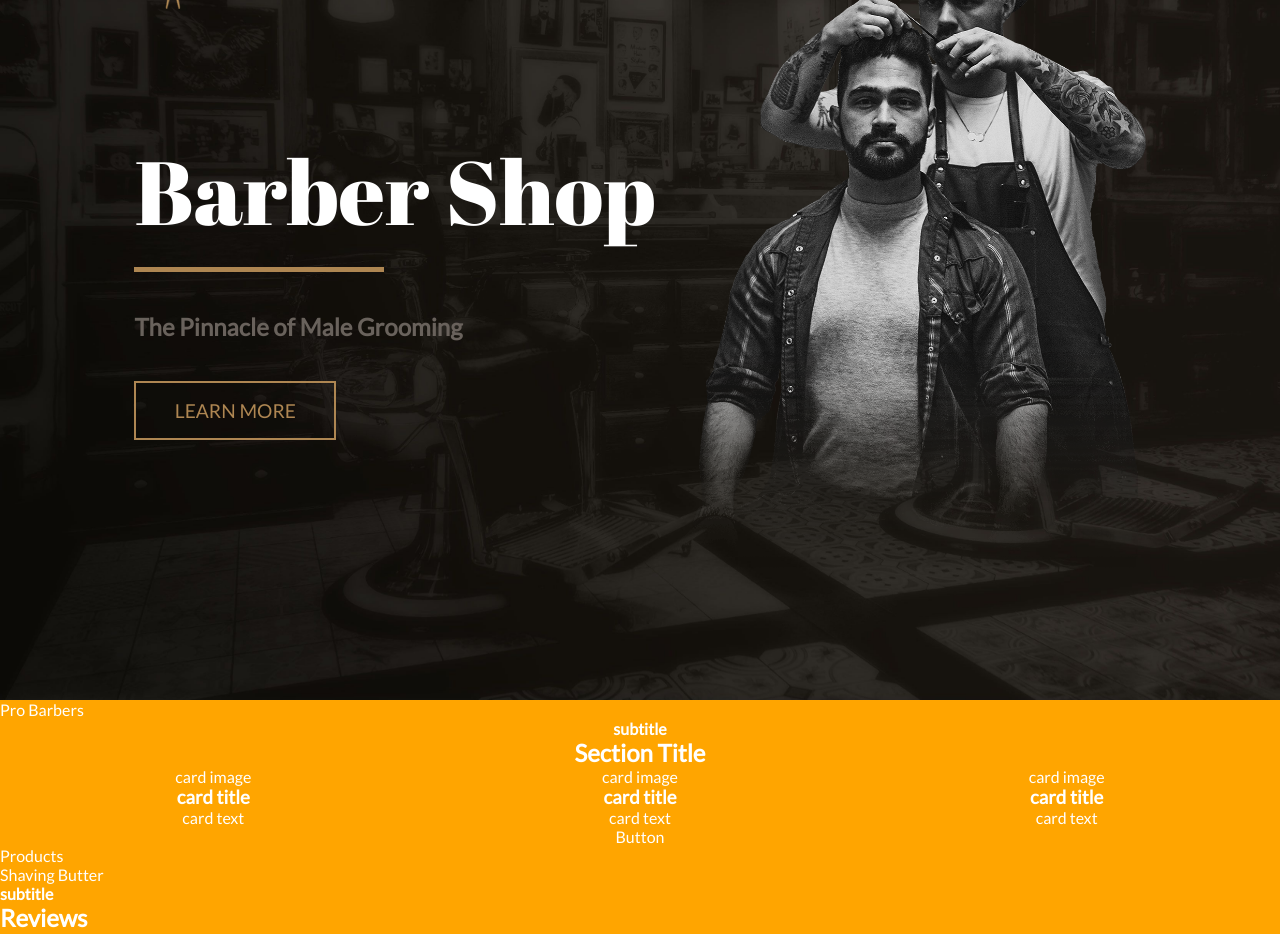
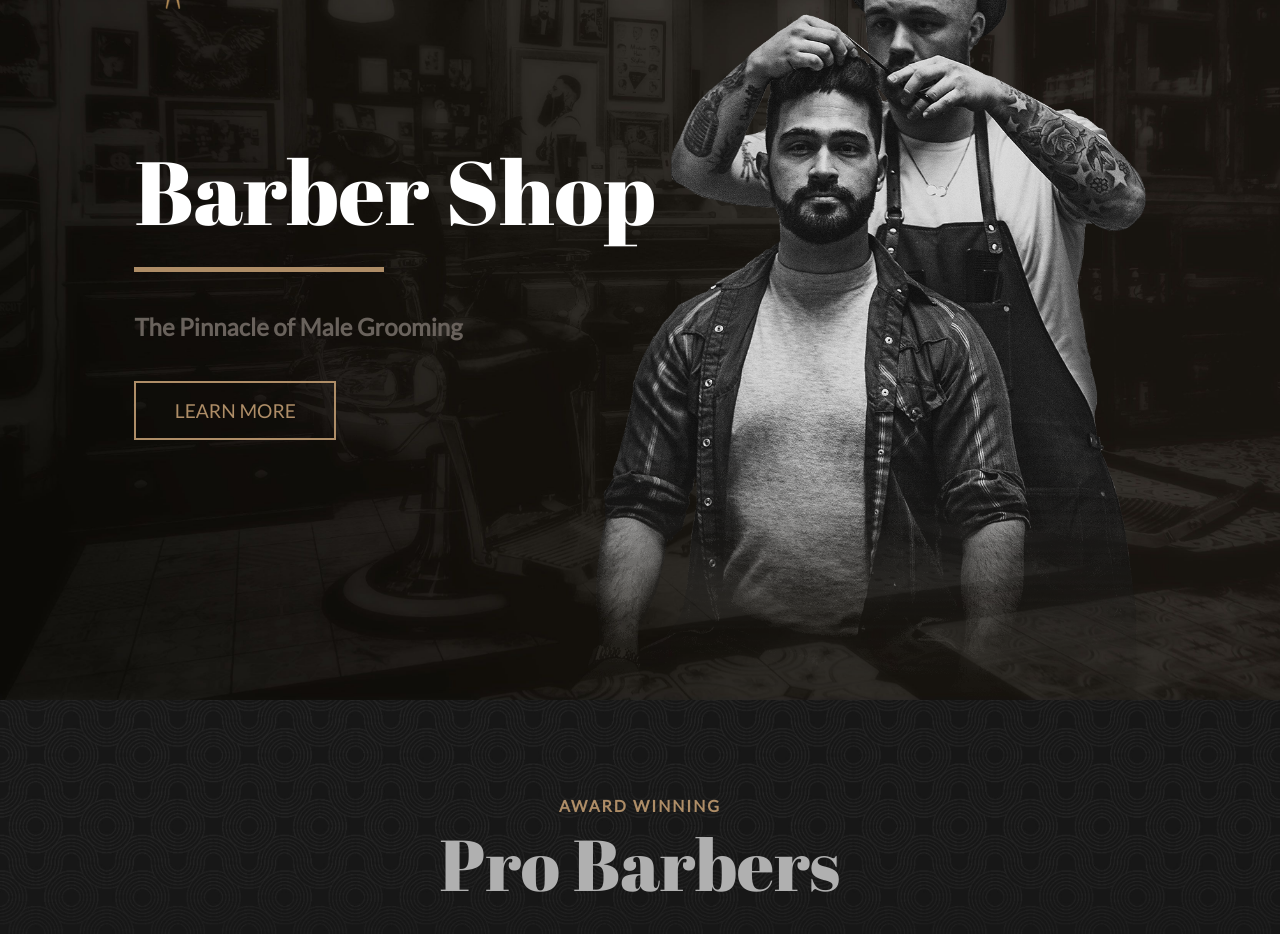
Before and after one commit to katy01101011/proj-html-vuejs, a Vue app: page / in a window 1280 px wide. Shown: the part 100-1034 px from the top of the page. Built offline with nearby package versions, Linux system fonts and the light colour scheme.

Commit message:
add: jubo + "pro barbers" style

```diff
--- a/src/components/AvadaBarberShop.vue
+++ b/src/components/AvadaBarberShop.vue
@@ -29,6 +29,7 @@ section {
   background-repeat: no-repeat;
   padding-top: $header-height;
   color: white;
+      overflow: hidden;
 
   .shop {
     height: calc(100vh - $header-height);
@@ -36,6 +37,7 @@ section {
     justify-content: space-between;
     position: relative;
     transform: translateY(-20vh);
+    position: relative;
 
     &__text {
       position: relative;
@@ -62,20 +64,15 @@ section {
         color: $text-details;
         margin-bottom: 2.5rem;
       }
-
-      button {
-        background-color: transparent;
-        border: 2px solid $text-secondary;
-        color: $text-secondary;
-        text-transform: uppercase;
-        font-size: 1.2rem;
-        padding: 1rem 2.4rem;
-      }
     }
 
     &__image {
       margin-top: 1rem;
-      width: 38vw;
+      width: 600px;
+      position: absolute;
+      right: 0;
+      top: 0;
+      z-index: -10;
     }
   }
 }
--- a/src/components/AvadaHeader.vue
+++ b/src/components/AvadaHeader.vue
@@ -250,6 +250,12 @@ header {
 
         i {
           font-size: 1rem;
+          transition: .6s;
+        }
+
+        i:hover {
+          color: $text-hover;
+          transition: .6s;
         }
       }
 
--- a/src/components/AvadaMenuList.vue
+++ /dev/null
@@ -1,98 +0,0 @@
-<template>
-  <div class="menuList show">
-    <div>
-      <button @click="menuClicked">
-        <i class="fas fa-times"></i>
-      </button>
-    </div>
-    <ul>
-      <li
-        v-for="(link, index) in links"
-        :key="index"
-        :class="{ activeListItem: link.linkClicked === true }"
-      >
-        {{ link.name }}
-      </li>
-    </ul>
-  </div>
-</template>
-
-<script>
-export default {
-  name: "AvadaMenuList",
-  props: {
-    links: Array,
-  },
-  data() {
-      return {
-          itemClicked: false,
-      }
-  },
-  methods: {
-    menuClicked() {
-        this.itemClicked = !this.itemClicked;
-        console.log(this.itemClicked);
-    },
-  },
-};
-</script>
-
-<style lang="scss" scoped>
-@import "../style/variables";
-
-.menuList {
-  width: 100%;
-  height: 100vh;
-  position: fixed;
-  z-index: 2000;
-  background-color: $header-bg;
-  color: white;
-  font-size: 1.5rem;
-
-  button {
-    border: none;
-    background-color: transparent;
-    margin: 0.6rem 0.8rem;
-    padding: 1rem;
-    cursor: pointer;
-    color: white;
-    position: absolute;
-    top: 0;
-    right: 0;
-    font-size: inherit;
-    transition: 0.7s;
-  }
-
-  button:hover {
-    color: $text-hover;
-    transition: 0.7s;
-  }
-
-  ul {
-    width: 100%;
-    height: 100%;
-    display: flex;
-    flex-direction: column;
-    justify-content: center;
-    align-items: center;
-
-    li {
-      width: 100%;
-      text-align: center;
-      margin: 0.25rem;
-      padding: 1rem;
-      cursor: pointer;
-      transition: 0.7s;
-    }
-
-    li:hover {
-      color: $text-hover;
-      transition: 0.7s;
-    }
-
-    .activeListItem {
-      color: $text-hover;
-    }
-  }
-}
-</style>
--- a/src/components/AvadaProBarbers.vue
+++ b/src/components/AvadaProBarbers.vue
@@ -1,15 +1,35 @@
 <template>
-    <section>
-        Pro Barbers
-    </section>
+  <section>
+    <div class="pro container">
+      <h4>Award winning</h4>
+      <h2>Pro Barbers</h2>
+      <button>Meet your new barber</button>
+    </div>
+  </section>
 </template>
 
 <script>
 export default {
-    name: "AvadaProBarbers"
-}
+  name: "AvadaProBarbers",
+};
 </script>
 
 <style lang="scss" scoped>
+@import "../style/general.scss";
+@import "../style/variables";
 
+section {
+  background-image: url(../assets/avadabarbers-about-introbackground.jpg);
+  background-size: cover;
+  background-repeat: no-repeat;
+
+  .pro {
+    padding: 6rem 0 16rem;
+    text-align: center;
+
+    h2 {
+        margin-bottom: 1.5rem;
+    }
+  }
+}
 </style>
--- a/src/style/general.scss
+++ b/src/style/general.scss
@@ -17,3 +17,33 @@ img {
 li {
   list-style: none;
 }
+
+button {
+  background-color: transparent;
+  border: 2px solid #ae8d67;
+  color: #ae8d67;
+  text-transform: uppercase;
+  font-size: 1.2rem;
+  padding: 1rem 2.4rem;
+  transition: .2s;
+}
+
+button:hover {
+  color: #ae8652;
+  border-color: #ae8652;
+  transition: .2s;
+}
+
+h2 {
+  font-family: "Abril Fatface", cursive;
+  font-size: 4.5rem;
+  font-weight: 100;
+  color: #b0b0b0;
+}
+
+h4 {
+  text-transform: uppercase;
+  font-size: 1rem;
+  color: #ae8d67;
+  letter-spacing: 2px;
+}
--- a/src/style/variables.scss
+++ b/src/style/variables.scss
@@ -26,8 +26,8 @@ $stark-white-beige: #e9dac4;
 
 // Common
 $text-primary: #ffffff;
-$text-secondary: #ae8652;
-$text-hover: #ae8652;
+$text-secondary: #ae8d67;
+$text-hover: #ae8d67;
 $text-details: #69625c;
 
 // Header
```
